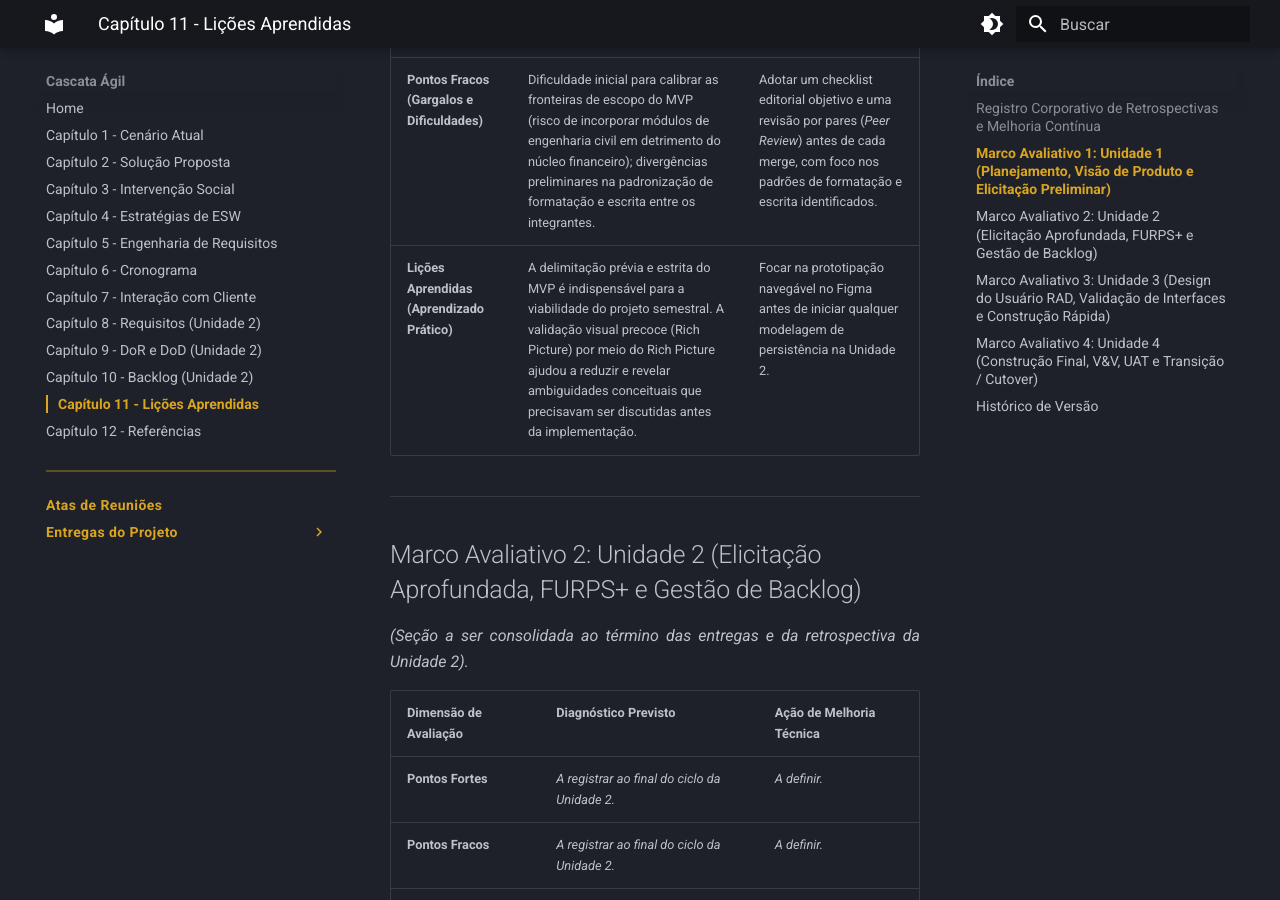
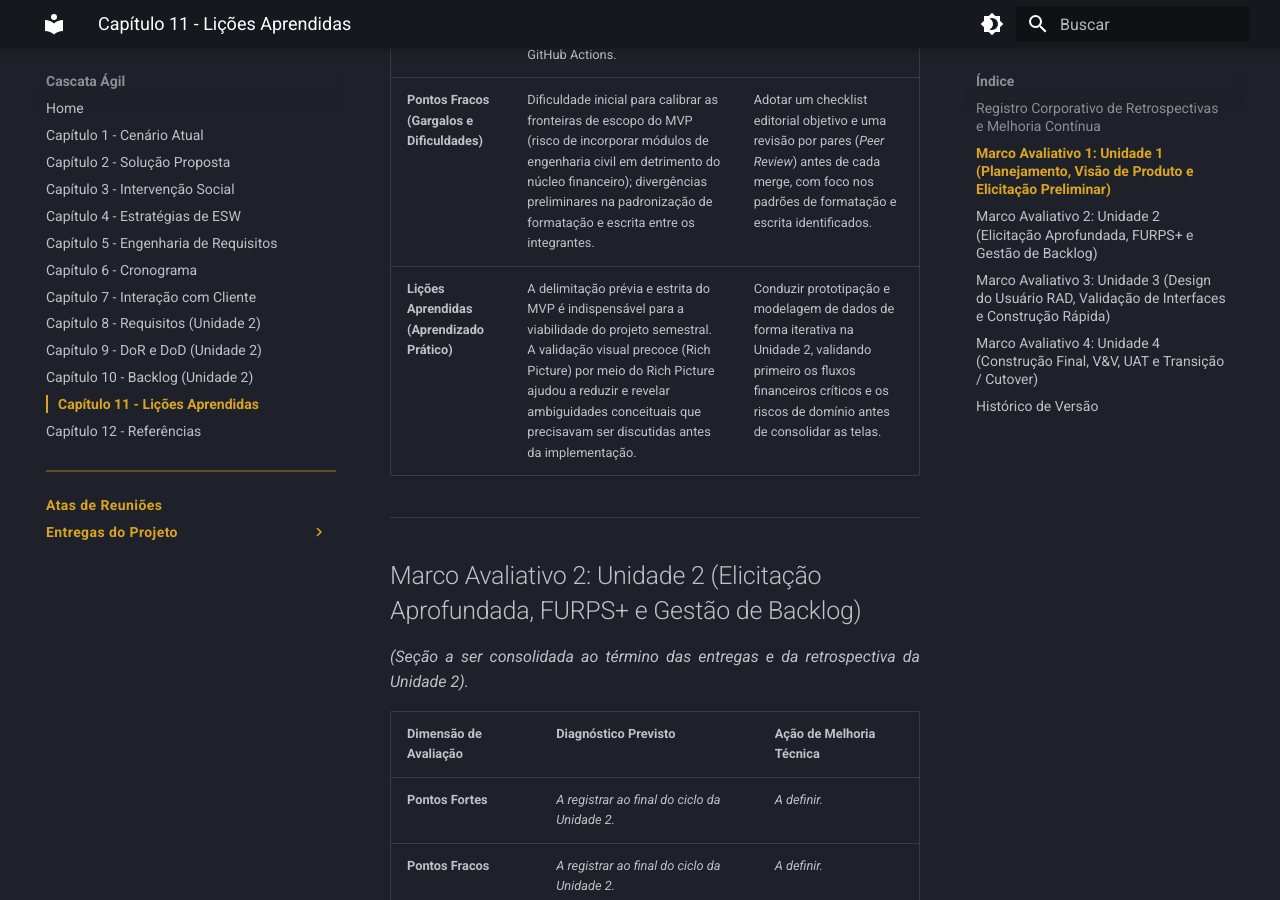
Before and after one commit to mdsreq-fga-unb/REQ-2026.2-T01-DUOC-Finance, an MkDocs documentation site: the page built from docs/licoes-aprendidas/index.md, in a window 1280 px wide and 900 px high, scrolled down 862 px. Built offline with MkDocs 1.6.1 and Material for MkDocs 9.7.7, drawn with Linux system fonts in a browser that asks for light colours.

Commit message:
docs/revisar a ordem entre Figma e dados

```diff
--- a/docs/licoes-aprendidas/index.md
+++ b/docs/licoes-aprendidas/index.md
@@ -14,7 +14,7 @@
 | :--- | :--- | :--- |
 | **Pontos Fortes (O que funcionou bem)** | Excelente receptividade e engajamento da cliente parceira Maria Beatryz; rápida convergência na modelagem do Rich Picture e Ishikawa; estruturação eficiente do ambiente *Docs as Code* via MkDocs com automação no GitHub Actions. | Manter a cadência quinzenal de reuniões síncronas e estruturar pautas objetivas com 24h de antecedência para as sessões de validação. |
 | **Pontos Fracos (Gargalos e Dificuldades)** | Dificuldade inicial para calibrar as fronteiras de escopo do MVP (risco de incorporar módulos de engenharia civil em detrimento do núcleo financeiro); divergências preliminares na padronização de formatação e escrita entre os integrantes. | Adotar um checklist editorial objetivo e uma revisão por pares (*Peer Review*) antes de cada merge, com foco nos padrões de formatação e escrita identificados. |
-| **Lições Aprendidas (Aprendizado Prático)** | A delimitação prévia e estrita do MVP é indispensável para a viabilidade do projeto semestral. A validação visual precoce (Rich Picture) por meio do Rich Picture ajudou a reduzir e revelar ambiguidades conceituais que precisavam ser discutidas antes da implementação. | Focar na prototipação navegável no Figma antes de iniciar qualquer modelagem de persistência na Unidade 2. |
+| **Lições Aprendidas (Aprendizado Prático)** | A delimitação prévia e estrita do MVP é indispensável para a viabilidade do projeto semestral. A validação visual precoce (Rich Picture) por meio do Rich Picture ajudou a reduzir e revelar ambiguidades conceituais que precisavam ser discutidas antes da implementação. | Conduzir prototipação e modelagem de dados de forma iterativa na Unidade 2, validando primeiro os fluxos financeiros críticos e os riscos de domínio antes de consolidar as telas. |
 
 ---
 
```
